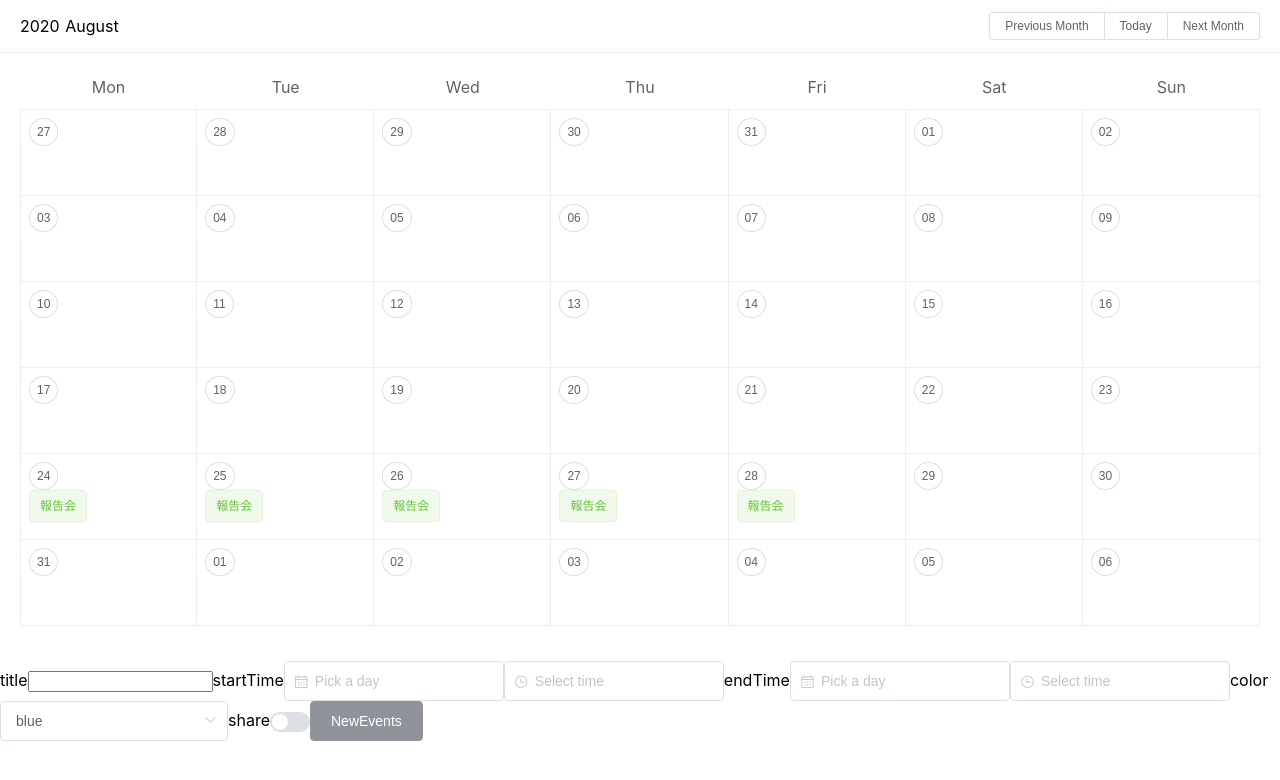
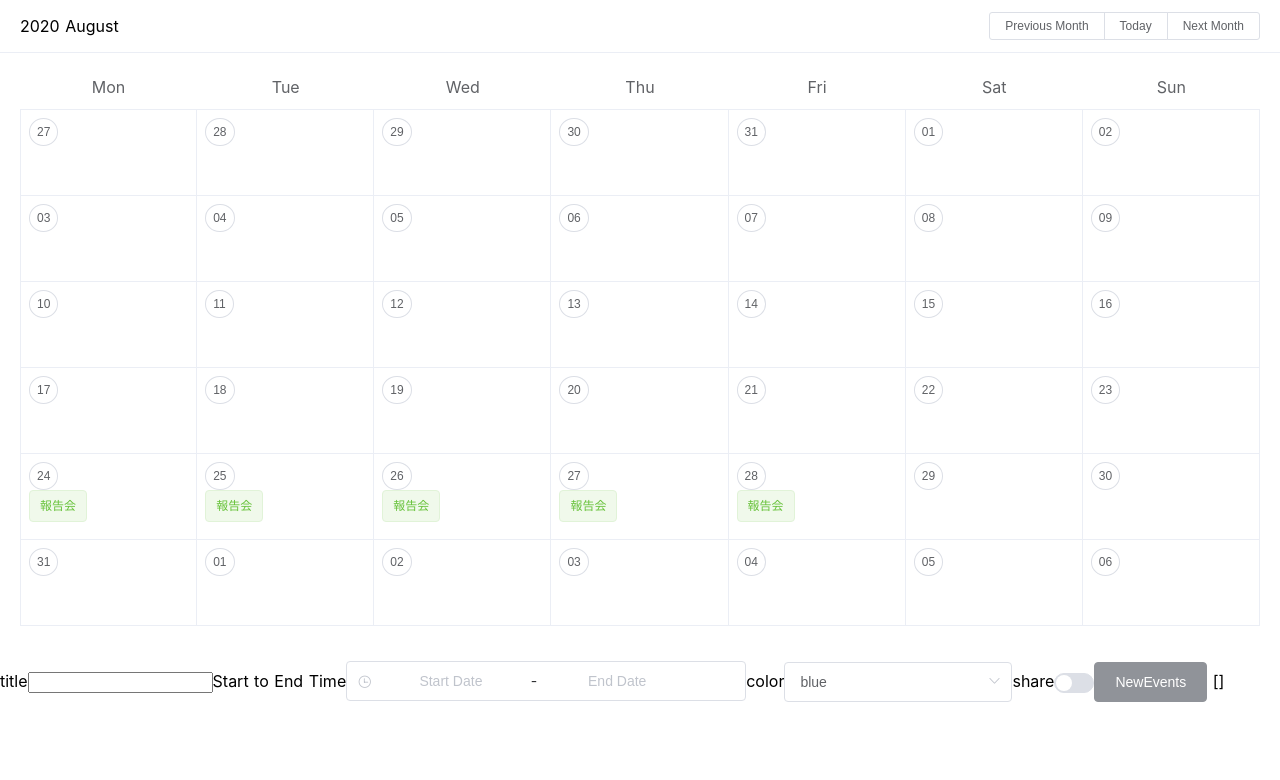
Before and after one commit to jin35314031/scheduler-nuxt, a Nuxt app: page /share in a window 1280 px wide. Shown: the top 780 px of the page. Built offline with nearby package versions, Linux system fonts and the light colour scheme.

Commit message:
DatePickerFormatFixed

```diff
--- a/pages/share.vue
+++ b/pages/share.vue
@@ -8,7 +8,6 @@
          <p :class="data.isSelected ? 'is-selected' : ''" @click="table = true;clickDay(data.day)" style="width:100%">
             <el-button  type="" size="mini" circle>
              {{ data.day.split('-').slice(2).join('-') }}
-
             </el-button>
          </p>
       <!-- イベントを表示 -->
@@ -42,45 +41,18 @@
     <label>title</label>
     <input type="text" v-model="createEvent.title"></input>
 
-    <label>startTime</label>
-    <el-date-picker
-          v-model="createEvent.start"
-          type="date"
-          placeholder="Pick a day"
-          format="yyyy/MM/dd"
-          value-format="yyyy-MM-dd">
-    </el-date-picker>
-
-    <el-time-select
-      v-model="createEvent.startTime"
-      :picker-options="{
-        start: '00:00',
-        step: '00:30',
-        end: '23:30'
-      }"
-      placeholder="Select time">
-    </el-time-select>
-
-    <label>endTime</label>
-    <el-date-picker
-              v-model="createEvent.end"
-              type="date"
-              placeholder="Pick a day"
-              format="yyyy/MM/dd"
-              value-format="yyyy-MM-dd">
+    <span class="demonstration">Start to End Time</span>
+        <el-date-picker
+          v-model="createEvent.startEndTime"
+          type="datetimerange"
+          start-placeholder="Start Date"
+          end-placeholder="End Date"
+          :default-time="['12:00:00']"
+          format="yyyy/MM/dd HH:mm:ss"
+          value-format="yyyy-MM-dd HH:mm:ss">
         </el-date-picker>
 
-        <el-time-select
-          v-model="createEvent.endTime"
-          :picker-options="{
-            start: '00:00',
-            step: '00:30',
-            end: '23:30'
-          }"
-          placeholder="Select time">
-        </el-time-select>
-
-    <label>color</label>
+   <label>color</label>
     <el-select v-model="createEvent.color" placeholder="Select">
         <el-option
           v-for="color in options"
@@ -92,6 +64,7 @@
     <label>share</label>
     <el-switch v-model="createEvent.private"></el-switch>
     <el-button type="info" v-on:click="$store.dispatch('scheduler/createEventsAction',createEvent)">NewEvents</el-button>
+    {{createEvent.startEndTime}}
   </div>
 </template>
 
@@ -101,10 +74,7 @@ export default {
       return {
         createEvent:{
           title:'',
-          start:'',
-          startTime:'',
-          end:'',
-          endTime:'',
+          startEndTime:[],
           color:'',
           private:'false'
         },
@@ -131,8 +101,7 @@ export default {
                   }
         },
         table: false,
-        dialog: false,
-        loading: false,
+
       }
     },
     computed: {
--- a/store/scheduler.js
+++ b/store/scheduler.js
@@ -11,10 +11,8 @@ export const state = () => ({
     },
     {
       title:'出勤日',
-      start:'2020-08-14',
-      startTime:'06:00',
-      end:'2020-08-14',
-      endTime:'18:00',
+      startDateTime:'2020-08-14 06:00',
+      endDateTime:'2020-08-14 18:00',
       color:'warning',
       private:false
     }
@@ -29,10 +27,13 @@ export const mutations = {
 }
 
 export const actions = {
-
   createEventsAction(context,createEvent){
     console.log(createEvent)
-    context.commit('updateEvents',createEvent)
+    const startDateTime = createEvent.startEndTime[0]
+    const endDateTime = createEvent.startEndTime[1]
+    console.log(startDateTime)
+    const allData = {title:createEvent.title,startDateTime:createEvent.startEndTime[0],endDateTime:createEvent.startEndTime[1],color:createEvent.color,private:createEvent.color}
+    context.commit('updateEvents',allData)
     console.log('action')
   }
 }
```
